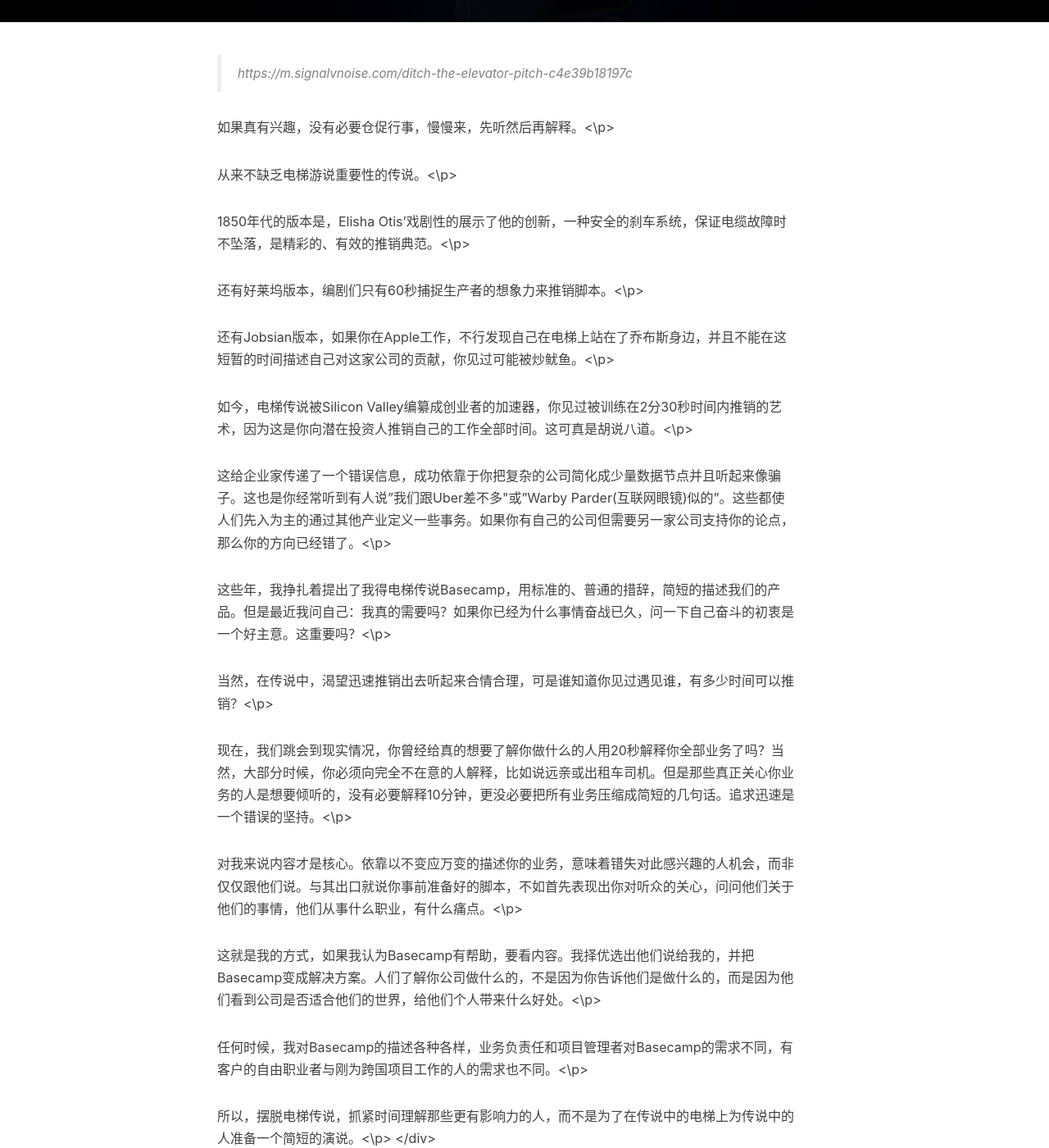
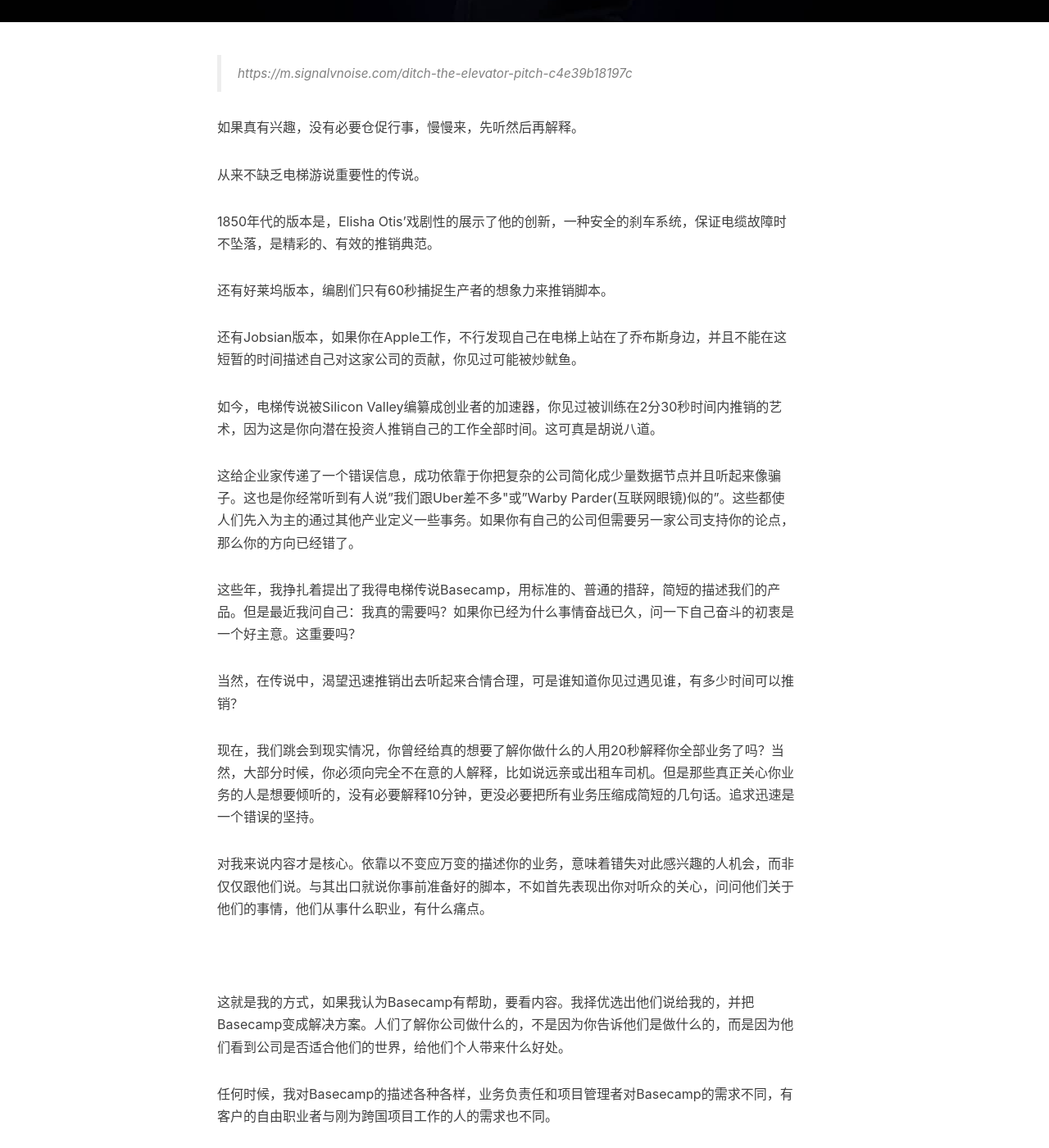
Before and after one commit to LucifaDva/lucifadva.github.com, a Jekyll site: the page built from _posts/2017-04-09-elevator-ditch-2017.markdown, in a window 1280 px wide and 1400 px high, scrolled down 496 px. Shown: the whole window at 82% size. Built offline with Jekyll 4.4.1, drawn with Linux system fonts in a browser that asks for light colours; nearby versions of some CDN libraries; comment, search, counter and statistics services are not loaded; some of the changed text lies outside the part shown.

Commit message:
Update 2017-04-09-elevator-ditch-2017.markdown

```diff
--- a/_posts/2017-04-09-elevator-ditch-2017.markdown
+++ b/_posts/2017-04-09-elevator-ditch-2017.markdown
@@ -13,18 +13,18 @@ tags:
 > https://m.signalvnoise.com/ditch-the-elevator-pitch-c4e39b18197c
 
 <div>
-      <p>如果真有兴趣，没有必要仓促行事，慢慢来，先听然后再解释。<\p>
-     <p>从来不缺乏电梯游说重要性的传说。<\p>
-     <p>1850年代的版本是，Elisha Otis’戏剧性的展示了他的创新，一种安全的刹车系统，保证电缆故障时不坠落，是精彩的、有效的推销典范。<\p>
-     <p>还有好莱坞版本，编剧们只有60秒捕捉生产者的想象力来推销脚本。<\p>
-     <p>还有Jobsian版本，如果你在Apple工作，不行发现自己在电梯上站在了乔布斯身边，并且不能在这短暂的时间描述自己对这家公司的贡献，你见过可能被炒鱿鱼。<\p>
-     <p>如今，电梯传说被Silicon Valley编纂成创业者的加速器，你见过被训练在2分30秒时间内推销的艺术，因为这是你向潜在投资人推销自己的工作全部时间。这可真是胡说八道。<\p>
-     <p>这给企业家传递了一个错误信息，成功依靠于你把复杂的公司简化成少量数据节点并且听起来像骗子。这也是你经常听到有人说”我们跟Uber差不多"或”Warby Parder(互联网眼镜)似的”。这些都使人们先入为主的通过其他产业定义一些事务。如果你有自己的公司但需要另一家公司支持你的论点，那么你的方向已经错了。<\p>
-     <p>这些年，我挣扎着提出了我得电梯传说Basecamp，用标准的、普通的措辞，简短的描述我们的产品。但是最近我问自己：我真的需要吗？如果你已经为什么事情奋战已久，问一下自己奋斗的初衷是一个好主意。这重要吗？<\p>
-     <p>当然，在传说中，渴望迅速推销出去听起来合情合理，可是谁知道你见过遇见谁，有多少时间可以推销？<\p>
-     <p>现在，我们跳会到现实情况，你曾经给真的想要了解你做什么的人用20秒解释你全部业务了吗？当然，大部分时候，你必须向完全不在意的人解释，比如说远亲或出租车司机。但是那些真正关心你业务的人是想要倾听的，没有必要解释10分钟，更没必要把所有业务压缩成简短的几句话。追求迅速是一个错误的坚持。<\p>
-     <p>对我来说内容才是核心。依靠以不变应万变的描述你的业务，意味着错失对此感兴趣的人机会，而非仅仅跟他们说。与其出口就说你事前准备好的脚本，不如首先表现出你对听众的关心，问问他们关于他们的事情，他们从事什么职业，有什么痛点。<\p>
-     <p>这就是我的方式，如果我认为Basecamp有帮助，要看内容。我择优选出他们说给我的，并把Basecamp变成解决方案。人们了解你公司做什么的，不是因为你告诉他们是做什么的，而是因为他们看到公司是否适合他们的世界，给他们个人带来什么好处。<\p>
-     <p>任何时候，我对Basecamp的描述各种各样，业务负责任和项目管理者对Basecamp的需求不同，有客户的自由职业者与刚为跨国项目工作的人的需求也不同。<\p>
-     <p>所以，摆脱电梯传说，抓紧时间理解那些更有影响力的人，而不是为了在传说中的电梯上为传说中的人准备一个简短的演说。<\p>
+     <p>如果真有兴趣，没有必要仓促行事，慢慢来，先听然后再解释。</p>
+     <p>从来不缺乏电梯游说重要性的传说。</p>
+     <p>1850年代的版本是，Elisha Otis’戏剧性的展示了他的创新，一种安全的刹车系统，保证电缆故障时不坠落，是精彩的、有效的推销典范。</p>
+     <p>还有好莱坞版本，编剧们只有60秒捕捉生产者的想象力来推销脚本。</p>
+     <p>还有Jobsian版本，如果你在Apple工作，不行发现自己在电梯上站在了乔布斯身边，并且不能在这短暂的时间描述自己对这家公司的贡献，你见过可能被炒鱿鱼。</p>
+     <p>如今，电梯传说被Silicon Valley编纂成创业者的加速器，你见过被训练在2分30秒时间内推销的艺术，因为这是你向潜在投资人推销自己的工作全部时间。这可真是胡说八道。</p>
+     <p>这给企业家传递了一个错误信息，成功依靠于你把复杂的公司简化成少量数据节点并且听起来像骗子。这也是你经常听到有人说”我们跟Uber差不多"或”Warby Parder(互联网眼镜)似的”。这些都使人们先入为主的通过其他产业定义一些事务。如果你有自己的公司但需要另一家公司支持你的论点，那么你的方向已经错了。</p>
+     <p>这些年，我挣扎着提出了我得电梯传说Basecamp，用标准的、普通的措辞，简短的描述我们的产品。但是最近我问自己：我真的需要吗？如果你已经为什么事情奋战已久，问一下自己奋斗的初衷是一个好主意。这重要吗？</p>
+     <p>当然，在传说中，渴望迅速推销出去听起来合情合理，可是谁知道你见过遇见谁，有多少时间可以推销？</p>
+     <p>现在，我们跳会到现实情况，你曾经给真的想要了解你做什么的人用20秒解释你全部业务了吗？当然，大部分时候，你必须向完全不在意的人解释，比如说远亲或出租车司机。但是那些真正关心你业务的人是想要倾听的，没有必要解释10分钟，更没必要把所有业务压缩成简短的几句话。追求迅速是一个错误的坚持。</p>
+     <p>对我来说内容才是核心。依靠以不变应万变的描述你的业务，意味着错失对此感兴趣的人机会，而非仅仅跟他们说。与其出口就说你事前准备好的脚本，不如首先表现出你对听众的关心，问问他们关于他们的事情，他们从事什么职业，有什么痛点。</p>
+     <p>这就是我的方式，如果我认为Basecamp有帮助，要看内容。我择优选出他们说给我的，并把Basecamp变成解决方案。人们了解你公司做什么的，不是因为你告诉他们是做什么的，而是因为他们看到公司是否适合他们的世界，给他们个人带来什么好处。</p>
+     <p>任何时候，我对Basecamp的描述各种各样，业务负责任和项目管理者对Basecamp的需求不同，有客户的自由职业者与刚为跨国项目工作的人的需求也不同。</p>
+     <p>所以，摆脱电梯传说，抓紧时间理解那些更有影响力的人，而不是为了在传说中的电梯上为传说中的人准备一个简短的演说。</p>
 </div>
```
